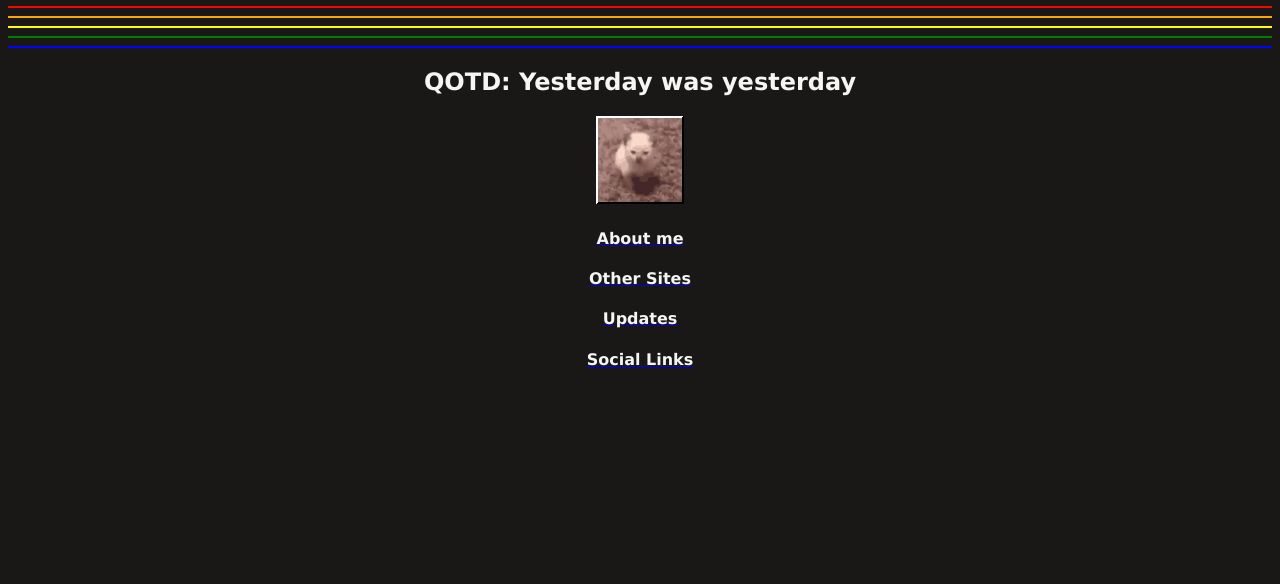
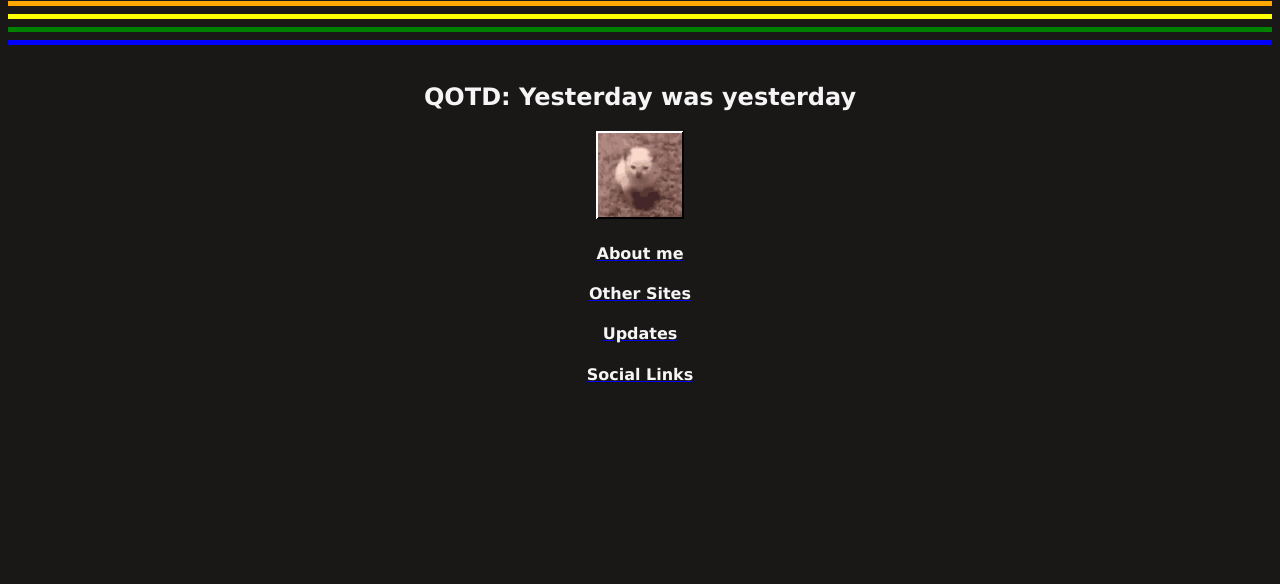
Before and after one commit to Macintoshin/Macintshing.tk, a plain HTML site: page index.html in a window 1280 px wide. Shown: the part 216-800 px from the top of the page. Drawn offline with Linux system fonts and the light colour scheme.

Commit message:
Add files via upload

```diff
--- a/index.html
+++ b/index.html
@@ -1,7 +1,7 @@
 <!DOCTYPE html>
 <head>
     <link rel="icon" href="./icon.png">
-    <body style="font-family:verdana;"></body>
+    <body style="font-family:Verdana;"></body>
     <Title>Mac's Webpage</Title>
     <style>
         body {background-color: rgb(26, 23, 23)}
@@ -20,14 +20,14 @@
     <br>
     <br>
     <br>
-    <br>
-    <br>
     <h1>Macintoshing's Webpage</h1>
     <hr color="red">
     <hr color="orange">
     <hr color="yellow">
     <hr color="green">
     <hr color="blue">
+    <br>
+    <br>
     <h2>QOTD: Yesterday was yesterday</h2>
     <img src="him.png">
 <div id="Pagesel">
@@ -36,5 +36,25 @@
     <a href="news.html"><h4>Updates</h4></a>
     <a href="Social.html"><h4>Social Links</h4></a>
 </div>
+<br>
+<br>
 </center>
 </html>
+<meta charset="UTF-8" />
+    <meta name="viewport" content="width=device-width,
+                   initial-scale=1.0" />
+    <meta http-equiv="X-UA-Compatible" content="ie=edge" />
+    <title> Document </title>
+    <style>
+    div {
+        width: 300px;
+    }
+
+    hr {
+        position: relative;
+        top: 20px;
+        border: none;
+        height: 5px;
+        margin-bottom: 0px;
+    }
+    </style>
```
Also changed, not shown: 404.html (+17 -0 lines), Main.html (+19 -0 lines), Social.html (+19 -0 lines), about.html (+19 -0 lines), news.html (+21 -0 lines), sites.html (+19 -0 lines), MacintoshSE.png (added), c64.png (added), icon.jpg.
